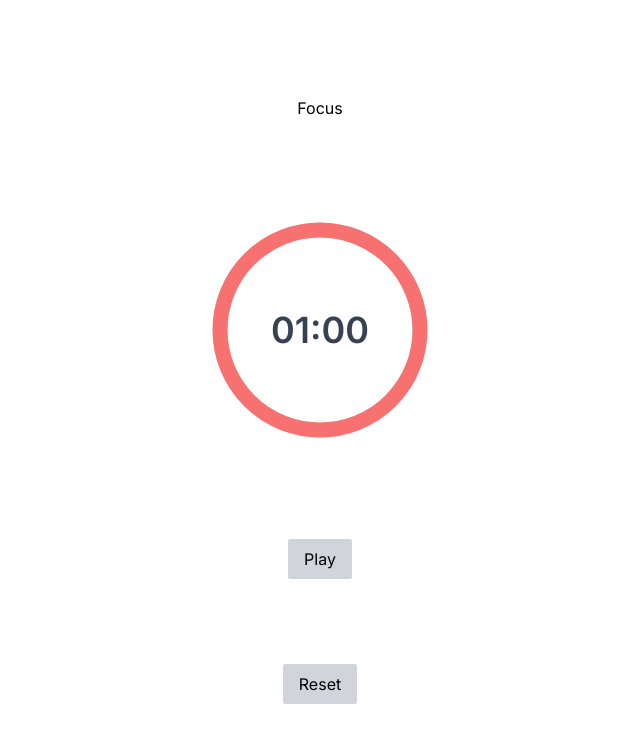
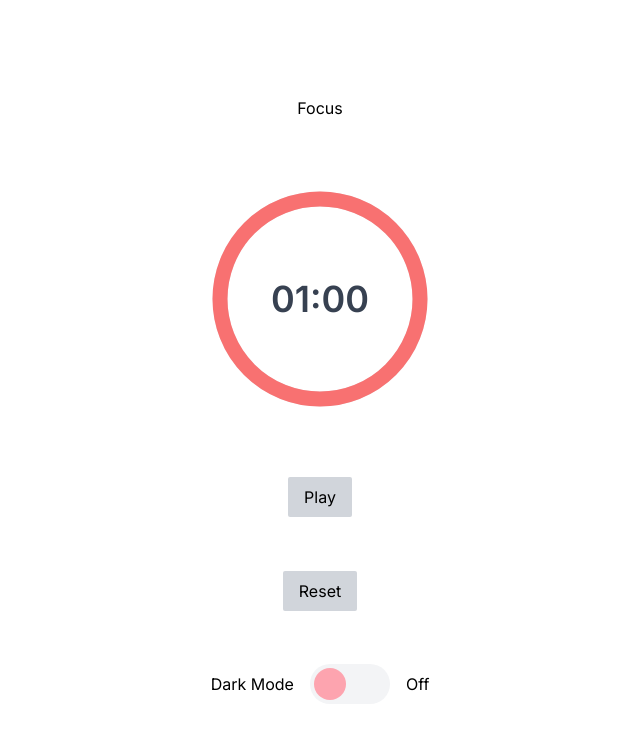
Before and after one commit to merogersdev/focus, a Next.js app: page / in a window 1280 px wide. Shown: the top 742 px of the page, without its empty margins (320-960 px from the left). Built offline with nearby package versions, Linux system fonts and the light colour scheme.

Commit message:
feat: add theme toggle

```diff
--- a/app/components/ProgressBar.tsx
+++ b/app/components/ProgressBar.tsx
@@ -3,7 +3,6 @@
 import { useEffect } from "react";
 import modeColor, { nextMode } from "../util/mode";
 import { calcTotalSeconds } from "../util/time";
-
 import { useSelector, useDispatch } from "react-redux";
 import { RootState } from "../redux/store";
 import {
@@ -60,6 +59,7 @@ export default function ProgressBar() {
       dispatch(increment("elapsed"));
     }, 1000);
 
+    // Cleanup interval
     return () => window.clearInterval(interval);
   }, [elapsedSeconds, dispatch, increment, isPaused, currentMode]);
 
@@ -73,11 +73,11 @@ export default function ProgressBar() {
   );
   const percentage = 100 - Math.floor((elapsedSeconds / totalSeconds) * 100);
 
-  const m = Math.floor((totalSeconds - elapsedSeconds) / 60);
-  const s = (totalSeconds - elapsedSeconds) % 60;
+  const minutes = Math.floor((totalSeconds - elapsedSeconds) / 60);
+  const seconds = (totalSeconds - elapsedSeconds) % 60;
 
-  const displayMinutes = m < 10 ? `0${m}` : m;
-  const displaySeconds = s < 10 ? `0${s}` : s;
+  const displayMinutes = minutes < 10 ? `0${minutes}` : minutes;
+  const displaySeconds = seconds < 10 ? `0${seconds}` : seconds;
 
   // SVG Circle
   const radius = 100;
@@ -87,7 +87,7 @@ export default function ProgressBar() {
   return (
     <>
       <div className="flex relative">
-        <div className="flex items-center justify-center absolute w-full h-full text-4xl text-gray-700 font-semibold">
+        <div className="flex items-center justify-center absolute w-full h-full text-4xl text-gray-700 dark:text-white font-semibold">
           {displayMinutes}:{displaySeconds}
         </div>
         <svg
@@ -119,11 +119,7 @@ export default function ProgressBar() {
       </div>
       <button
         className="flex px-4 py-2 bg-gray-300 rounded-sm"
-        onClick={() => {
-          // setIsPaused((prev) => !prev);
-          // isPausedRef.current = !isPausedRef.current;
-          dispatch(togglePause());
-        }}
+        onClick={() => dispatch(togglePause())}
       >
         {isPaused ? "Play" : "Pause"}
       </button>
--- /dev/null
+++ b/app/components/Spinner.tsx
@@ -0,0 +1,9 @@
+import React from "react";
+
+export default function Spinner() {
+  return (
+    <div className="flex h-screen w-screen bg-white items-center justify-center">
+      <div className="w-20 h-20 border-8 border-l-red-400 border-r-red-400 border-b-gray-100 border-t-gray-100 rounded-full animate-spin"></div>
+    </div>
+  );
+}
--- a/app/components/Theme.tsx
+++ b/app/components/Theme.tsx
@@ -2,6 +2,7 @@
 
 import { useState, useEffect } from "react";
 import { ThemeProvider } from "next-themes";
+import Spinner from "./Spinner";
 import type { ReactNode } from "react";
 
 type ThemeProps = {
@@ -15,7 +16,12 @@ export default function Theme({ children }: ThemeProps) {
     setMounted(true);
   }, []);
 
-  if (!mounted) return <>{children}</>;
+  if (!mounted)
+    return (
+      <div className="flex w-full h-screen items-center justify-center">
+        <Spinner />
+      </div>
+    );
 
   return <ThemeProvider attribute="class">{children}</ThemeProvider>;
 }
--- a/app/components/ThemeSwitch.tsx
+++ b/app/components/ThemeSwitch.tsx
@@ -1,23 +1,36 @@
 "use client";
-
-import { useState, useEffect } from "react";
 import { useTheme } from "next-themes";
 
 export default function ThemeSwitch() {
-  const [mounted, setMounted] = useState(false);
-  const { theme, setTheme } = useTheme();
+  const { setTheme, resolvedTheme } = useTheme();
+  const currentTheme = resolvedTheme ? resolvedTheme : "light";
 
-  useEffect(() => {
-    setMounted(true);
-  }, []);
-
-  if (!mounted) return null;
+  function handleSwitch() {
+    if (currentTheme === "light") {
+      setTheme("dark");
+    } else {
+      setTheme("light");
+    }
+  }
 
   return (
-    <select value={theme} onChange={(e) => setTheme(e.target.value)}>
-      <option value="system">System</option>
-      <option value="dark">Dark</option>
-      <option value="light">Light</option>
-    </select>
+    <div className="flex items-center">
+      <span>Dark Mode</span>
+      <label
+        htmlFor="dark-mode"
+        className="bg-gray-100 cursor-pointer relative w-20 h-10 rounded-full mx-4"
+      >
+        <input
+          type="checkbox"
+          id="dark-mode"
+          name="dark-mode"
+          className="sr-only peer"
+          checked={currentTheme === "dark"}
+          onChange={() => handleSwitch()}
+        />
+        <span className="w-2/5 h-4/5 bg-rose-300 absolute rounded-full left-1 top-1 peer-checked:bg-rose-600 peer-checked:left-11"></span>
+      </label>
+      <span>{currentTheme === "dark" ? "On" : "Off"}</span>
+    </div>
   );
 }
--- a/app/layout.tsx
+++ b/app/layout.tsx
@@ -1,6 +1,4 @@
 import "./globals.css";
-import ThemeSwitcher from "./components/ThemeSwitch";
-import Theme from "./components/Theme";
 import { Inter } from "next/font/google";
 import type { Metadata } from "next";
 import type { ReactNode } from "react";
@@ -21,12 +19,7 @@ export default function RootLayout({ children }: LayoutProps) {
   return (
     <html lang="en">
       <body className={inter.className}>
-        <StateProvider>
-          {/* <Theme>
-            <ThemeSwitcher /> */}
-          {children}
-          {/* </Theme> */}
-        </StateProvider>
+        <StateProvider>{children}</StateProvider>
       </body>
     </html>
   );
--- a/app/page.tsx
+++ b/app/page.tsx
@@ -1,10 +1,15 @@
 import ProgressBar from "./components/ProgressBar";
+import Theme from "./components/Theme";
+import ThemeSwitch from "./components/ThemeSwitch";
 
 export default function Home() {
   return (
-    <main className="flex min-h-screen flex-col items-center justify-between p-24">
-      <h1 className="text-black dark:text-white">Focus</h1>
-      <ProgressBar focusMinutes={1} shortBreak={5} longBreak={15} />
-    </main>
+    <Theme>
+      <main className="flex min-h-screen flex-col items-center justify-between p-24">
+        <h1 className="text-black dark:text-white">Focus</h1>
+        <ProgressBar />
+        <ThemeSwitch />
+      </main>
+    </Theme>
   );
 }
```
